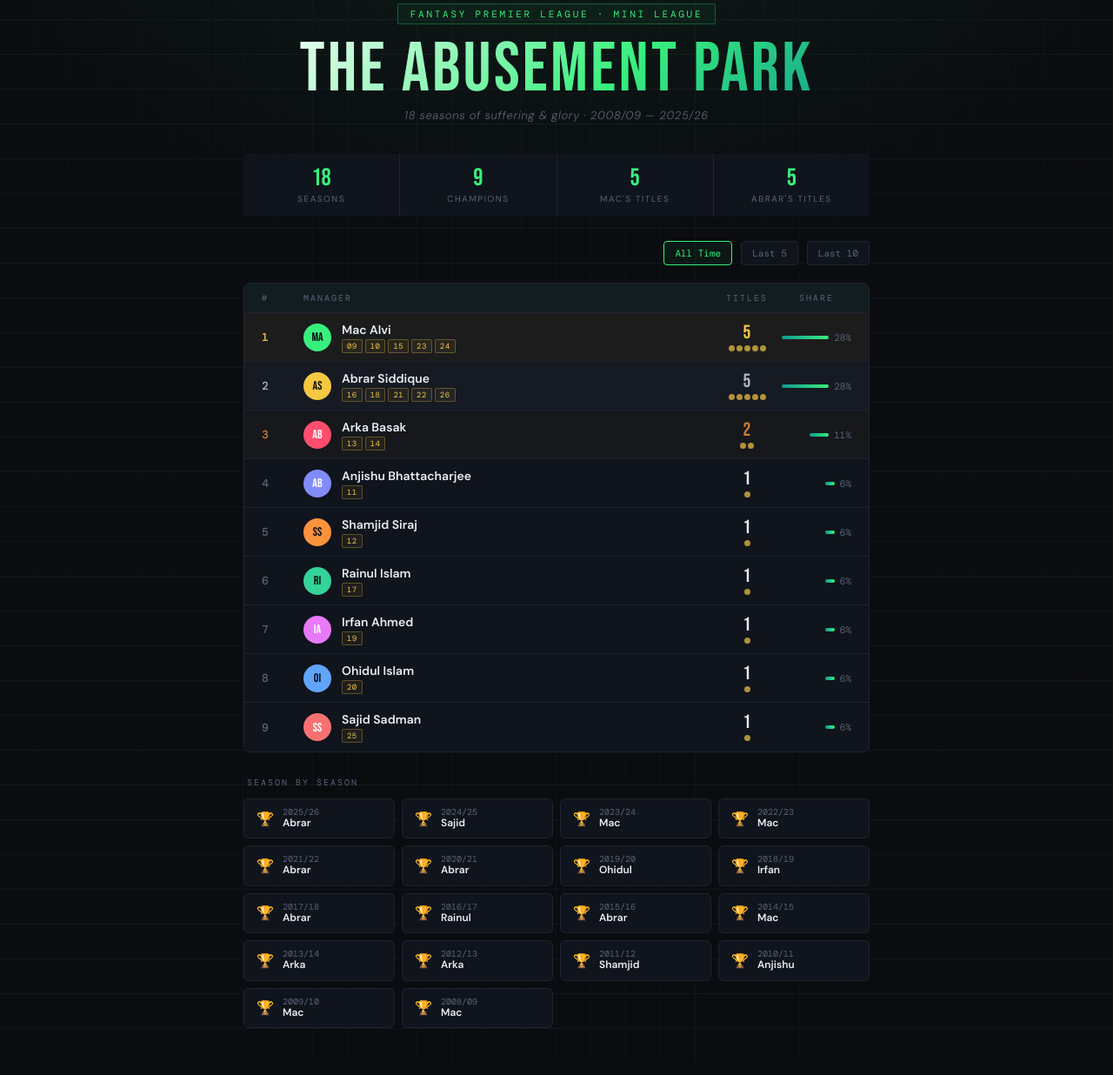
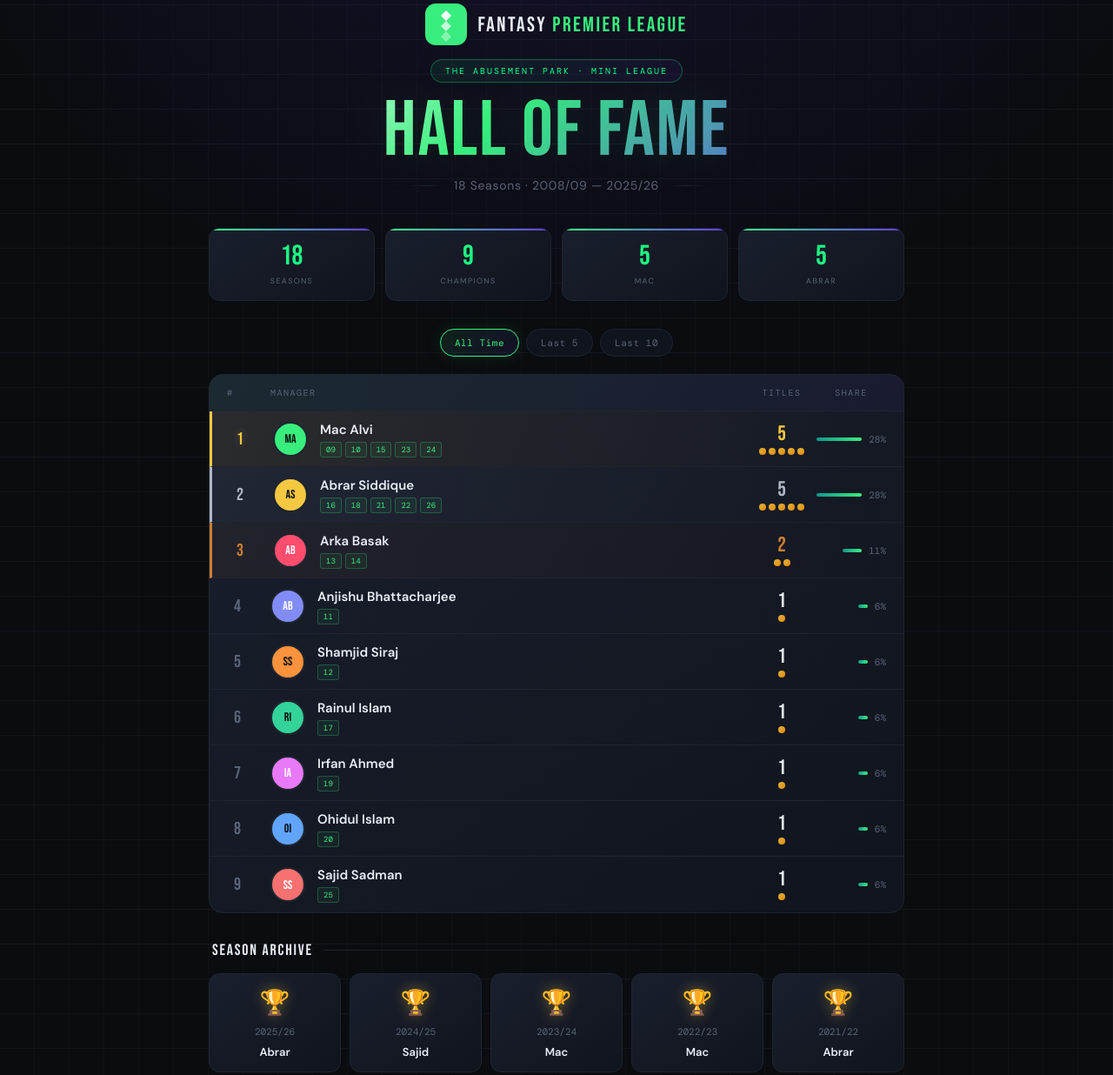
Before and after one commit to fatalmonk/The-Abusement-Park, a plain HTML site: page index.html in a window 1280 px wide. Shown: the part 36-1272 px from the top of the page at 87% size. Drawn offline with nearby package versions, Linux system fonts and the light colour scheme.

Commit message:
style: add FPL-inspired branding with gradient logo, stats cards, and improved UI

```diff
--- a/index.html
+++ b/index.html
@@ -1,24 +1,27 @@
 <!DOCTYPE html>
-
 <html lang="en">
 <head>
 <meta charset="UTF-8">
 <meta name="viewport" content="width=device-width, initial-scale=1.0">
 <title>The Abusement Park — FPL Mini League</title>
-<link href="https://fonts.googleapis.com/css2?family=Bebas+Neue&amp;family=DM+Mono:wght@400;500&amp;family=DM+Sans:ital,wght@0,300;0,400;0,600;1,300&amp;display=swap" rel="stylesheet">
+<link href="https://fonts.googleapis.com/css2?family=Bebas+Neue&family=DM+Mono:wght@400;500&family=DM+Sans:ital,wght@0,300;0,400;0,600;1,300&display=swap" rel="stylesheet">
 <style>
   :root {
     --bg: #0a0c10;
     --surface: #10141c;
+    --surface-light: #1a1f2e;
     --border: #1e2530;
     --accent: #38ef7d;
     --accent2: #11998e;
+    --accent-purple: #7c3aed;
     --gold: #f5c842;
     --silver: #b0b8c8;
     --bronze: #cd7f32;
     --text: #e8edf5;
     --muted: #5a6478;
     --danger: #ff4d6d;
+    --fpl-purple: #6938ef;
+    --fpl-cyan: #00ff87;
   }
 
   *, *::before, *::after { box-sizing: border-box; margin: 0; padding: 0; }
@@ -33,95 +36,158 @@
     justify-content: center;
     padding: 40px 20px;
     background-image:
-      radial-gradient(ellipse 80% 50% at 50% -10%, rgba(56,239,125,0.08) 0%, transparent 70%),
+      radial-gradient(ellipse 80% 50% at 50% -10%, rgba(105,56,239,0.12) 0%, transparent 70%),
+      radial-gradient(ellipse 60% 40% at 100% 100%, rgba(56,239,125,0.08) 0%, transparent 50%),
       repeating-linear-gradient(0deg, transparent, transparent 39px, rgba(30,37,48,0.4) 39px, rgba(30,37,48,0.4) 40px),
       repeating-linear-gradient(90deg, transparent, transparent 39px, rgba(30,37,48,0.2) 39px, rgba(30,37,48,0.2) 40px);
   }
 
   .container {
     width: 100%;
-    max-width: 720px;
+    max-width: 800px;
   }
 
-  /* Header */
+  /* FPL Logo Header */
   .header {
     text-align: center;
-    margin-bottom: 36px;
+    margin-bottom: 40px;
     animation: fadeDown 0.6s ease both;
+  }
+
+  .fpl-logo {
+    display: flex;
+    align-items: center;
+    justify-content: center;
+    gap: 12px;
+    margin-bottom: 16px;
+  }
+
+  .fpl-logo svg {
+    width: 48px;
+    height: 48px;
+  }
+
+  .fpl-logo-text {
+    font-family: 'Bebas Neue', sans-serif;
+    font-size: 24px;
+    letter-spacing: 0.1em;
+    color: var(--text);
+  }
+
+  .fpl-logo-text span {
+    color: var(--accent);
   }
 
   .league-tag {
     display: inline-block;
     font-family: 'DM Mono', monospace;
-    font-size: 11px;
-    letter-spacing: 0.25em;
-    color: var(--accent);
+    font-size: 10px;
+    letter-spacing: 0.2em;
+    color: var(--fpl-cyan);
     text-transform: uppercase;
-    border: 1px solid rgba(56,239,125,0.3);
-    padding: 4px 14px;
-    border-radius: 2px;
+    border: 1px solid rgba(0,255,135,0.3);
+    padding: 6px 16px;
+    border-radius: 20px;
     margin-bottom: 16px;
-    background: rgba(56,239,125,0.04);
+    background: linear-gradient(135deg, rgba(0,255,135,0.08), rgba(105,56,239,0.08));
   }
 
   .title {
     font-family: 'Bebas Neue', sans-serif;
-    font-size: clamp(48px, 10vw, 80px);
-    letter-spacing: 0.04em;
+    font-size: clamp(52px, 12vw, 90px);
+    letter-spacing: 0.02em;
     line-height: 0.9;
-    background: linear-gradient(135deg, #ffffff 0%, var(--accent) 60%, var(--accent2) 100%);
+    background: linear-gradient(135deg, #ffffff 0%, var(--accent) 40%, var(--fpl-purple) 100%);
     -webkit-background-clip: text;
     -webkit-text-fill-color: transparent;
     background-clip: text;
-    margin-bottom: 8px;
+    margin-bottom: 12px;
+    text-shadow: 0 0 60px rgba(56,239,125,0.15);
   }
 
   .subtitle {
-    font-size: 13px;
+    font-size: 14px;
     color: var(--muted);
-    font-style: italic;
     letter-spacing: 0.05em;
+    display: flex;
+    align-items: center;
+    justify-content: center;
+    gap: 12px;
   }
 
-  /* Stats bar */
+  .subtitle::before,
+  .subtitle::after {
+    content: '';
+    width: 40px;
+    height: 1px;
+    background: linear-gradient(90deg, transparent, var(--border), transparent);
+  }
+
+  /* Stats bar - FPL style gradient cards */
   .stats-bar {
-    display: flex;
-    gap: 1px;
-    margin-bottom: 28px;
-    background: var(--border);
-    border-radius: 6px;
-    overflow: hidden;
+    display: grid;
+    grid-template-columns: repeat(4, 1fr);
+    gap: 12px;
+    margin-bottom: 32px;
     animation: fadeUp 0.6s 0.2s ease both;
   }
 
   .stat {
-    flex: 1;
-    background: var(--surface);
-    padding: 14px 16px;
+    background: linear-gradient(145deg, var(--surface-light), var(--surface));
+    border: 1px solid var(--border);
+    border-radius: 12px;
+    padding: 16px 12px;
     text-align: center;
+    position: relative;
+    overflow: hidden;
+    transition: transform 0.2s, border-color 0.2s;
+  }
+
+  .stat::before {
+    content: '';
+    position: absolute;
+    top: 0;
+    left: 0;
+    right: 0;
+    height: 2px;
+    background: linear-gradient(90deg, var(--accent), var(--fpl-purple));
+  }
+
+  .stat:hover {
+    transform: translateY(-2px);
+    border-color: rgba(56,239,125,0.3);
   }
 
   .stat-val {
     font-family: 'Bebas Neue', sans-serif;
-    font-size: 28px;
-    color: var(--accent);
+    font-size: 32px;
+    background: linear-gradient(135deg, var(--accent), var(--fpl-cyan));
+    -webkit-background-clip: text;
+    -webkit-text-fill-color: transparent;
+    background-clip: text;
     line-height: 1;
   }
 
   .stat-lbl {
-    font-size: 10px;
+    font-size: 9px;
     color: var(--muted);
     text-transform: uppercase;
     letter-spacing: 0.15em;
-    margin-top: 3px;
+    margin-top: 6px;
+  }
+
+  @media (max-width: 600px) {
+    .stats-bar {
+      grid-template-columns: repeat(2, 1fr);
+    }
   }
 
   /* Filter bar */
   .filter-bar {
     display: flex;
-    gap: 10px;
+    gap: 8px;
     margin-bottom: 20px;
-    justify-content: flex-end;
+    justify-content: center;
     animation: fadeUp 0.6s 0.3s ease both;
   }
 
@@ -129,38 +195,48 @@
     background: var(--surface);
     border: 1px solid var(--border);
     color: var(--muted);
-    padding: 6px 12px;
-    border-radius: 4px;
+    padding: 8px 16px;
+    border-radius: 20px;
     cursor: pointer;
     font-family: 'DM Mono', monospace;
     font-size: 11px;
+    letter-spacing: 0.05em;
     transition: all 0.15s ease;
   }
 
-  .filter-btn:hover { border-color: rgba(56,239,125,0.4); color: var(--text); }
-  .filter-btn.active { border-color: var(--accent); color: var(--accent); background: rgba(56,239,125,0.05); }
+  .filter-btn:hover {
+    border-color: rgba(56,239,125,0.4);
+    color: var(--text);
+  }
 
-  /* Table */
+  .filter-btn.active {
+    border-color: var(--accent);
+    color: var(--accent);
+    background: linear-gradient(135deg, rgba(56,239,125,0.1), rgba(105,56,239,0.1));
+    box-shadow: 0 0 20px rgba(56,239,125,0.1);
+  }
+
+  /* Table - FPL style cards */
   .table-wrap {
-    background: var(--surface);
+    background: linear-gradient(145deg, var(--surface-light), var(--surface));
     border: 1px solid var(--border);
-    border-radius: 8px;
+    border-radius: 16px;
     overflow: hidden;
     animation: fadeUp 0.6s 0.35s ease both;
   }
 
   .table-head {
     display: grid;
-    grid-template-columns: 48px 1fr 80px 80px;
-    padding: 10px 20px;
-    background: rgba(56,239,125,0.04);
+    grid-template-columns: 50px 1fr 80px 80px;
+    padding: 14px 20px;
+    background: linear-gradient(90deg, rgba(56,239,125,0.05), rgba(105,56,239,0.05));
     border-bottom: 1px solid var(--border);
   }
 
   .th {
     font-family: 'DM Mono', monospace;
     font-size: 10px;
-    letter-spacing: 0.2em;
+    letter-spacing: 0.15em;
     color: var(--muted);
     text-transform: uppercase;
   }
@@ -169,42 +245,58 @@
 
   .row {
     display: grid;
-    grid-template-columns: 48px 1fr 80px 80px;
+    grid-template-columns: 50px 1fr 80px 80px;
     padding: 0 20px;
     align-items: center;
     border-bottom: 1px solid var(--border);
-    min-height: 56px;
-    transition: background 0.15s ease;
+    min-height: 64px;
+    transition: all 0.15s ease;
     animation: rowIn 0.4s ease both;
   }
 
   .row:last-child { border-bottom: none; }
-  .row:hover { background: rgba(255,255,255,0.02); }
+  .row:hover {
+    background: rgba(255,255,255,0.03);
+    transform: translateX(4px);
+  }
 
-  .row.rank-1 { background: rgba(245,200,66,0.05); }
-  .row.rank-2 { background: rgba(176,184,200,0.04); }
-  .row.rank-3 { background: rgba(205,127,50,0.04); }
+  .row.rank-1 {
+    background: linear-gradient(90deg, rgba(245,200,66,0.08), transparent);
+    border-left: 3px solid var(--gold);
+  }
+  .row.rank-2 {
+    background: linear-gradient(90deg, rgba(176,184,200,0.06), transparent);
+    border-left: 3px solid var(--silver);
+  }
+  .row.rank-3 {
+    background: linear-gradient(90deg, rgba(205,127,50,0.06), transparent);
+    border-left: 3px solid var(--bronze);
+  }
 
   .rank-num {
-    font-family: 'DM Mono', monospace;
-    font-size: 13px;
+    font-family: 'Bebas Neue', sans-serif;
+    font-size: 20px;
     color: var(--muted);
     font-weight: 500;
+    padding-left: 8px;
   }
 
-  .rank-1 .rank-num { color: var(--gold); }
+  .rank-1 .rank-num {
+    color: var(--gold);
+    text-shadow: 0 0 10px rgba(245,200,66,0.3);
+  }
   .rank-2 .rank-num { color: var(--silver); }
   .rank-3 .rank-num { color: var(--bronze); }
 
   .manager-col {
     display: flex;
     align-items: center;
-    gap: 12px;
+    gap: 14px;
   }
 
   .avatar {
-    width: 32px;
-    height: 32px;
+    width: 40px;
+    height: 40px;
     border-radius: 50%;
     display: flex;
     align-items: center;
@@ -212,31 +304,35 @@
     font-family: 'Bebas Neue', sans-serif;
     font-size: 14px;
     flex-shrink: 0;
-    position: relative;
+    border: 2px solid var(--border);
+    transition: transform 0.2s;
+  }
+
+  .avatar:hover {
+    transform: scale(1.1);
   }
 
   .manager-name {
-    font-size: 14px;
+    font-size: 15px;
     font-weight: 600;
     color: var(--text);
   }
 
   .manager-titles {
     display: flex;
-    gap: 3px;
-    margin-top: 2px;
+    gap: 4px;
+    margin-top: 4px;
     flex-wrap: wrap;
   }
 
   .season-badge {
     font-family: 'DM Mono', monospace;
     font-size: 9px;
-    padding: 1px 5px;
-    border-radius: 2px;
-    color: var(--gold);
-    border: 1px solid rgba(245,200,66,0.3);
-    background: rgba(245,200,66,0.06);
-    letter-spacing: 0.05em;
+    padding: 2px 6px;
+    border-radius: 3px;
+    color: var(--accent);
+    border: 1px solid rgba(56,239,125,0.25);
+    background: rgba(56,239,125,0.06);
   }
 
   .wins-col {
@@ -245,15 +341,15 @@
 
   .wins-count {
     font-family: 'Bebas Neue', sans-serif;
-    font-size: 22px;
+    font-size: 24px;
     line-height: 1;
   }
 
   .wins-col .trophy-row {
     display: flex;
     justify-content: center;
-    gap: 2px;
-    margin-top: 3px;
+    gap: 3px;
+    margin-top: 4px;
     flex-wrap: wrap;
     max-width: 70px;
     margin-left: auto;
@@ -261,11 +357,11 @@
   }
 
   .trophy-dot {
-    width: 7px;
-    height: 7px;
+    width: 8px;
+    height: 8px;
     border-radius: 50%;
-    background: var(--gold);
-    opacity: 0.7;
+    background: linear-gradient(135deg, var(--gold), #ff9500);
+    opacity: 0.9;
   }
 
   .share-col {
@@ -275,7 +371,7 @@
   .share-bar-wrap {
     display: flex;
     align-items: center;
-    gap: 6px;
+    gap: 8px;
     justify-content: flex-end;
   }
 
@@ -296,58 +392,91 @@
 
   /* History section */
   .history-section {
-    margin-top: 28px;
+    margin-top: 32px;
     animation: fadeUp 0.6s 0.5s ease both;
   }
 
+  .section-header {
+    display: flex;
+    align-items: center;
+    gap: 12px;
+    margin-bottom: 16px;
+    padding-left: 4px;
+  }
+
   .section-label {
-    font-family: 'DM Mono', monospace;
-    font-size: 10px;
-    letter-spacing: 0.2em;
-    color: var(--muted);
+    font-family: 'Bebas Neue', sans-serif;
+    font-size: 18px;
+    letter-spacing: 0.1em;
+    color: var(--text);
     text-transform: uppercase;
-    margin-bottom: 12px;
-    padding-left: 4px;
+  }
+
+  .section-line {
+    flex: 1;
+    height: 1px;
+    background: linear-gradient(90deg, var(--border), transparent);
   }
 
   .history-grid {
     display: grid;
-    grid-template-columns: repeat(auto-fill, minmax(160px, 1fr));
-    gap: 8px;
+    grid-template-columns: repeat(auto-fill, minmax(140px, 1fr));
+    gap: 10px;
   }
 
   .history-card {
-    background: var(--surface);
+    background: linear-gradient(145deg, var(--surface-light), var(--surface));
     border: 1px solid var(--border);
-    border-radius: 6px;
-    padding: 10px 14px;
+    border-radius: 12px;
+    padding: 14px;
     display: flex;
+    flex-direction: column;
     align-items: center;
-    gap: 10px;
-    transition: border-color 0.15s, transform 0.15s;
+    gap: 8px;
+    transition: all 0.2s ease;
     cursor: pointer;
+    position: relative;
+    overflow: hidden;
   }
 
-  .history-card:hover { border-color: rgba(56,239,125,0.4); transform: translateY(-2px); }
+  .history-card::before {
+    content: '';
+    position: absolute;
+    top: 0;
+    left: 0;
+    right: 0;
+    height: 2px;
+    background: linear-gradient(90deg, transparent, var(--accent), transparent);
+    opacity: 0;
+    transition: opacity 0.2s;
+  }
+
+  .history-card:hover {
+    border-color: rgba(56,239,125,0.4);
+    transform: translateY(-3px);
+    box-shadow: 0 10px 30px rgba(0,0,0,0.3);
+  }
+
+  .history-card:hover::before {
+    opacity: 1;
+  }
+
+  .history-card .trophy-icon {
+    font-size: 28px;
+    filter: drop-shadow(0 0 8px rgba(245,200,66,0.4));
+  }
 
   .history-season {
     font-family: 'DM Mono', monospace;
-    font-size: 10px;
+    font-size: 11px;
     color: var(--muted);
-    line-height: 1;
-    white-space: nowrap;
   }
 
   .history-winner {
-    font-size: 12px;
+    font-size: 13px;
     font-weight: 600;
     color: var(--text);
-    line-height: 1.2;
-  }
-
-  .trophy-icon {
-    font-size: 16px;
-    flex-shrink: 0;
+    text-align: center;
   }
 
   /* Modal/Lightbox */
@@ -364,6 +493,7 @@
     justify-content: center;
     cursor: pointer;
     animation: fadeIn 0.2s ease;
+    backdrop-filter: blur(8px);
   }
 
   .modal.active {
@@ -373,10 +503,24 @@
   .modal img {
     max-width: 90%;
     max-height: 80vh;
-    border-radius: 4px;
+    border-radius: 12px;
     border: 1px solid var(--border);
     box-shadow: 0 20px 60px rgba(0,0,0,0.5);
     animation: scaleIn 0.3s ease;
+  }
+
+  .modal-close {
+    position: absolute;
+    top: 20px;
+    right: 20px;
+    font-size: 32px;
+    color: var(--muted);
+    cursor: pointer;
+    transition: color 0.2s;
+  }
+
+  .modal-close:hover {
+    color: var(--text);
   }
 
   /* Keyframes */
@@ -413,9 +557,9 @@
   .row:nth-child(10) { animation-delay: 1.03s; }
 
   @media (max-width: 520px) {
-    .table-head, .row { grid-template-columns: 36px 1fr 60px 70px; padding: 0 12px; }
+    .table-head, .row { grid-template-columns: 40px 1fr 60px 70px; padding: 0 12px; }
     .history-grid { grid-template-columns: repeat(2, 1fr); }
-    .stats-bar { flex-direction: row; }
+    .avatar { width: 36px; height: 36px; }
   }
 </style>
 </head>
@@ -423,9 +567,24 @@
 <div class="container">
 
   <div class="header">
-    <div class="league-tag">Fantasy Premier League · Mini League</div>
-    <div class="title">The Abusement Park</div>
-    <div class="subtitle">18 seasons of suffering &amp; glory · 2008/09 — 2025/26</div>
+    <div class="fpl-logo">
+      <svg viewBox="0 0 48 48" fill="none" xmlns="http://www.w3.org/2000/svg">
+        <rect width="48" height="48" rx="12" fill="url(#grad1)"/>
+        <path d="M24 8L30 14L24 20L18 14L24 8Z" fill="white"/>
+        <path d="M24 20L30 26L24 32L18 26L24 20Z" fill="white" opacity="0.7"/>
+        <path d="M24 32L30 38L24 44L18 38L24 32Z" fill="white" opacity="0.4"/>
+        <defs>
+          <linearGradient id="grad1" x1="0" y1="0" x2="48" y2="48">
+            <stop offset="0%" stop-color="#38ef7d"/>
+            <stop offset="100%" stop-color="#6938ef"/>
+          </linearGradient>
+        </defs>
+      </svg>
+      <div class="fpl-logo-text">FANTASY <span>PREMIER LEAGUE</span></div>
+    </div>
+    <div class="league-tag">The Abusement Park · Mini League</div>
+    <div class="title">HALL OF FAME</div>
+    <div class="subtitle">18 Seasons · 2008/09 — 2025/26</div>
   </div>
 
   <div class="stats-bar">
@@ -439,11 +598,11 @@
     </div>
     <div class="stat">
       <div class="stat-val">5</div>
-      <div class="stat-lbl">Mac's Titles</div>
+      <div class="stat-lbl">Mac</div>
     </div>
     <div class="stat">
       <div class="stat-val">5</div>
-      <div class="stat-lbl">Abrar's Titles</div>
+      <div class="stat-lbl">Abrar</div>
     </div>
   </div>
 
@@ -464,14 +623,17 @@
   </div>
 
   <div class="history-section">
-    <div class="section-label">Season by Season</div>
+    <div class="section-header">
+      <div class="section-label">Season Archive</div>
+      <div class="section-line"></div>
+    </div>
     <div class="history-grid" id="history"></div>
   </div>
 
 </div>
 
-<!-- Lightbox Modal -->
 <div id="lightbox" class="modal" onclick="closeLightbox()">
+  <div class="modal-close">&times;</div>
   <img id="lightbox-img" src="" alt="Season Table">
 </div>
 
@@ -511,13 +673,11 @@
   if (mode === 'last5') data = seasons.slice(-5);
   if (mode === 'last10') data = seasons.slice(-10);
 
-  // Tally wins for selected range
   const tally = {};
   data.forEach(s => { tally[s.winner] = (tally[s.winner] || 0) + 1; });
   const sorted = Object.entries(tally).sort((a,b) => b[1]-a[1]);
   const total = data.length;
 
-  // Build standings
   const standingsEl = document.getElementById('standings');
   standingsEl.innerHTML = '';
 
@@ -526,8 +686,6 @@
     const initials = name.split(' ').map(w=>w[0]).slice(0,2).join('');
     const pct = Math.round((wins/total)*100);
     const barWidth = Math.max(4, Math.round((wins/sorted[0][1])*56));
-
-    // Get seasons won
     const wonSeasons = data.filter(s => s.winner === name).map(s => s.year.slice(-2));
 
     const rankClass = i === 0 ? 'rank-1' : i === 1 ? 'rank-2' : i === 2 ? 'rank-3' : '';
@@ -570,7 +728,6 @@
   document.getElementById('lightbox').classList.remove('active');
 }
 
-// Build history
 const historyEl = document.getElementById('history');
 [...seasons].reverse().forEach(s => {
   const card = document.createElement('div');
@@ -578,15 +735,12 @@
   card.onclick = () => openLightbox(s.img);
   card.innerHTML = `
     <div class="trophy-icon">🏆</div>
-    <div>
-      <div class="history-season">${s.year}</div>
-      <div class="history-winner">${s.winner.split(' ')[0]}</div>
-    </div>
+    <div class="history-season">${s.year}</div>
+    <div class="history-winner">${s.winner.split(' ')[0]}</div>
   `;
   historyEl.appendChild(card);
 });
 
-// Init
 updateView('all', document.querySelector('.filter-btn'));
 </script>
 </body>
```
